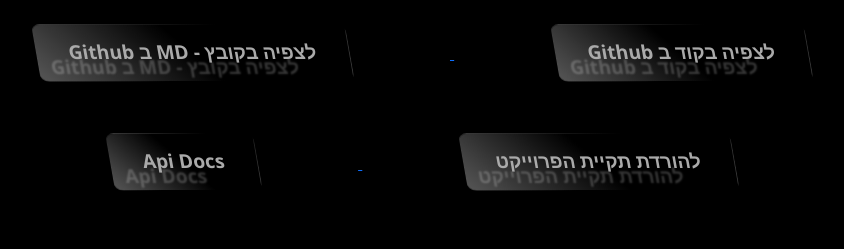
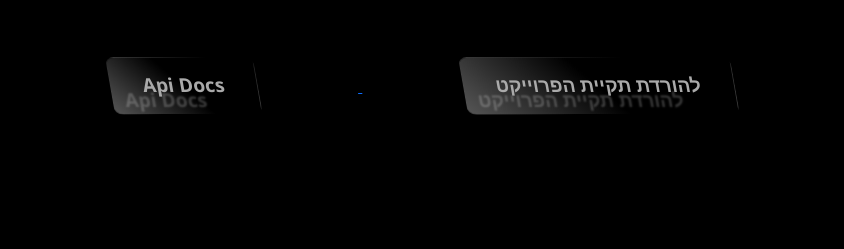
Before and after one commit to roaaaude/Project_JavaScriptCourse, a plain HTML site: page pages/wm.html in a window 1280 px wide. Shown: the part 551-800 px from the top of the page, without its empty margins (218-1062 px from the left). Drawn offline with nearby package versions, Linux system fonts and the light colour scheme; a script that the page names is missing.

Commit message:
Add files via upload

```diff
--- a/pages/wm.html
+++ b/pages/wm.html
@@ -25,26 +25,8 @@
                         <div class="buttons-container mt-5">
                             <!-- Buttons -->
                             <!--link for Worker Manager repository -->
-                            <a
-                                href="https://github.com/Anismhamid/NiholOvdem-version-2.5.4"
-                                target="_blank"
-                                rel="noopener noreferrer"
-                                aria-label="Worker Manager">
-                                <button class="button my-2" type="button">
-                                    לצפיה בקוד ב Github
-                                </button>
-                            </a>
-                            <!--link for Worker Manager MD FIle -->
-                            <a
-                                href="https://github.com/Anismhamid/NiholOvdem-version-2.5.4/blob/main/README.md"
-                                target="_blank"
-                                rel="noopener noreferrer"
-                                aria-label="Worker Manager">
-                                <button class="button my-5" type="button">
-                                    לצפיה בקובץ - MD ב Github
-                                </button>
-                            </a>
-                            <!-- Download Worker Manager code -->
+
+
                             <a
                                 href="../projects/NiholOvdem-version-2.5.4/NiholOvdem-version-2.5.4.rar"
                                 download="../projects/NiholOvdem-version-2.5.4/NiholOvdem-version-2.5.4.rar"
```
Also changed, not shown: pages/calculator.html (+1 -1 lines).
